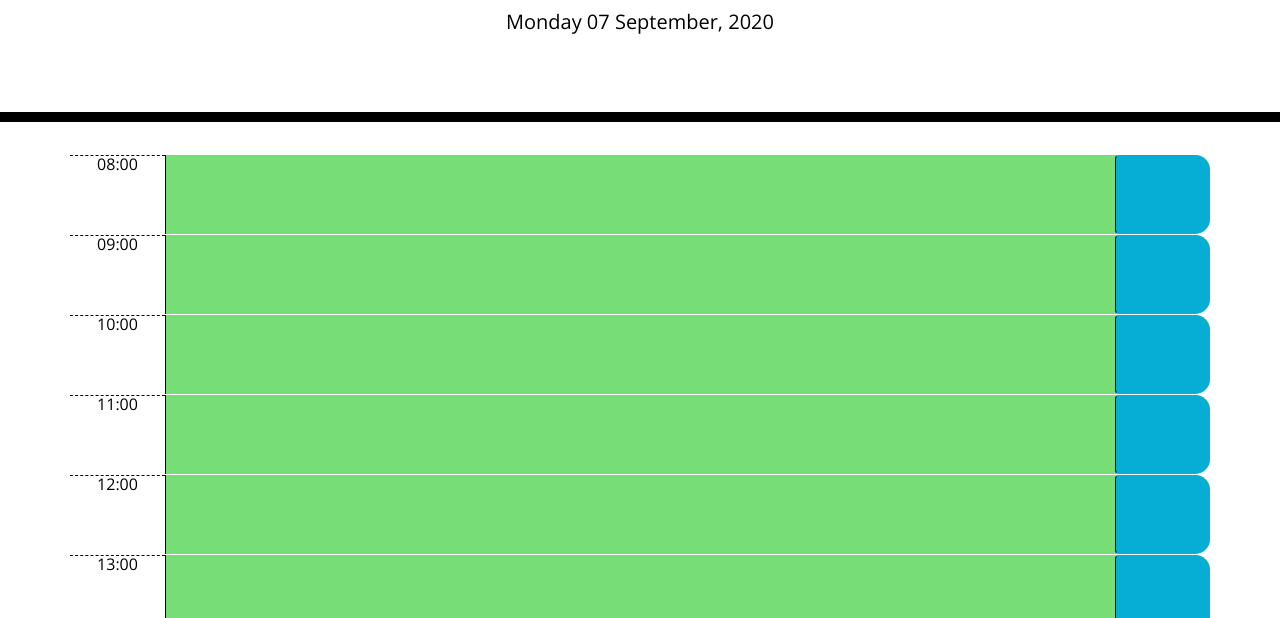
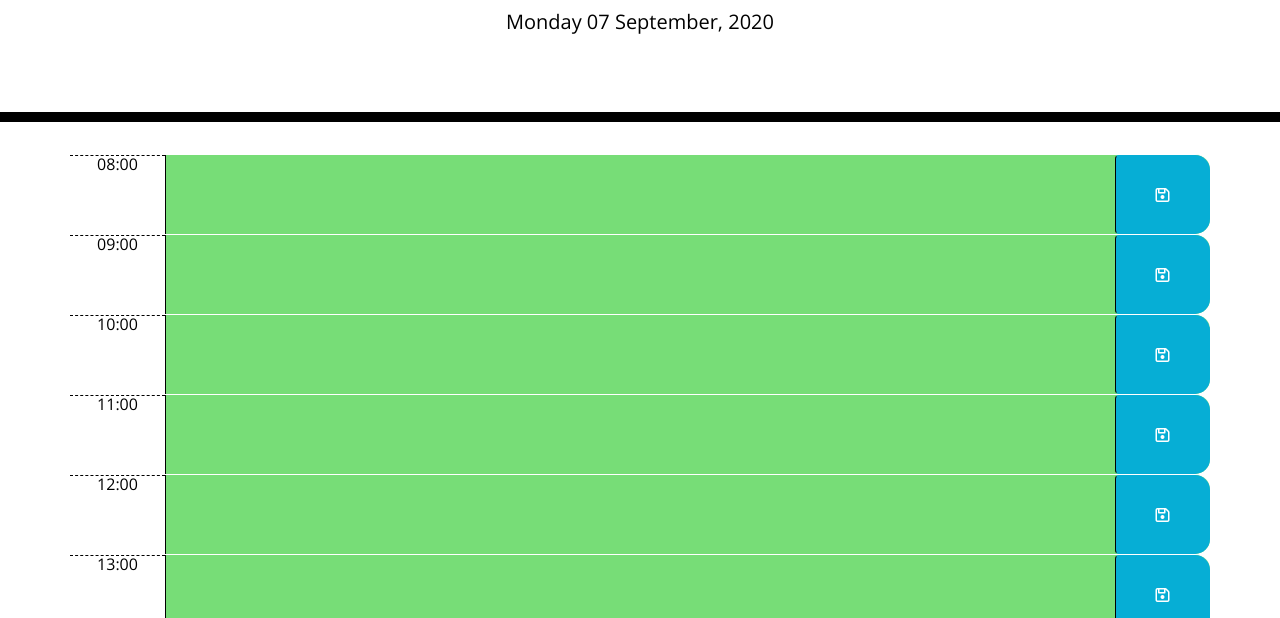
Before and after one commit to wilmararturo/day-planner, a plain HTML site: page index.html in a window 1280 px wide. Shown: the part 182-800 px from the top of the page. Drawn offline with nearby package versions, Linux system fonts and the light colour scheme.

Commit message:
added icon to save button

```diff
--- a/assets/js/script.js
+++ b/assets/js/script.js
@@ -5,7 +5,8 @@ $(document).ready(function () {
     var hourDivEl = $("<div>").addClass("row time-block");
     var hourLabelEl = $("<div>").addClass("col-md-1 hour");
     var hourDescriptionEl = $("<textarea>").addClass("col-md-10 description");
-    var saveButtonEl = $("<button>").addClass("btn saveBtn col-md-1");
+    var saveButtonIcon = $("<span>").addClass("far fa-save");
+    var saveButtonEl = $("<button>").addClass("btn saveBtn col-md-1").html(saveButtonIcon);
 
     var jumbotronDate = moment().format("dddd DD MMMM, YYYY");
 
--- a/index.html
+++ b/index.html
@@ -11,6 +11,7 @@
   <link href="https://fonts.googleapis.com/css?family=Open+Sans&display=swap" rel="stylesheet" />
   <link rel="stylesheet" href="/assets/css/style.css" />
   <title>Work Day Scheduler</title>
+  <script src='https://kit.fontawesome.com/a076d05399.js'></script>
   <script src="https://code.jquery.com/jquery-3.4.1.min.js"></script>
 </head>
 
```
